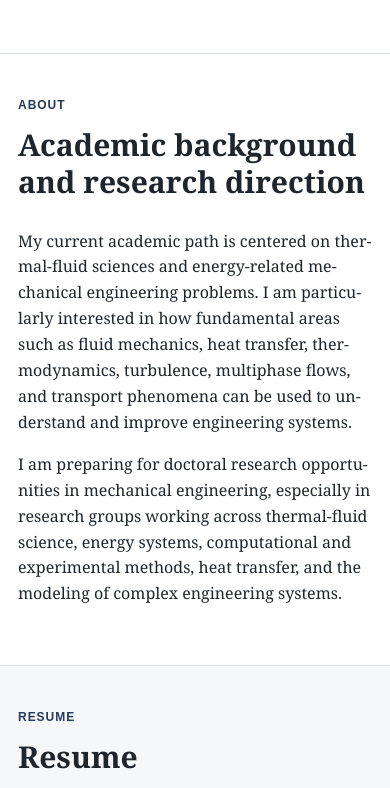
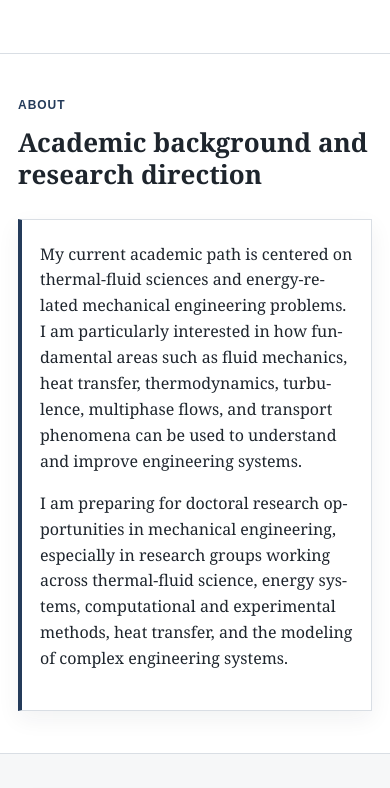
Before and after one commit to johnevansdakurah/johnevansdakurah.github.io, a plain HTML site: page index.html in a window 390 px wide. Shown: the part 1188-1976 px from the top of the page. Drawn offline with Linux system fonts and the light colour scheme.

Commit message:
Improve mobile academic section layout

```diff
--- a/styles.css
+++ b/styles.css
@@ -297,51 +297,44 @@ li { margin: 6px 0; }
   }
 }
 
-/* Mobile readability fix: keep academic text away from screen edges */
+/* Mobile readability and academic card treatment */
 @media (max-width: 820px) {
-  body {
-    overflow-x: hidden;
-  }
-
   .container {
-    width: 100%;
-    max-width: 100%;
-    padding-left: 20px;
-    padding-right: 20px;
+    padding-left: 22px;
+    padding-right: 22px;
   }
 
   .section {
-    padding-top: 42px;
-    padding-bottom: 42px;
+    padding: 42px 0;
   }
 
-  #about .section-heading,
-  #about .about-full,
-  #resume .section-heading {
-    width: 100%;
-    max-width: 100%;
+  #about .about-full {
+    background: #ffffff;
+    border: 1px solid var(--line);
+    border-left: 4px solid var(--accent);
+    padding: 22px 20px;
+    box-shadow: 0 8px 22px rgba(30, 37, 45, 0.06);
   }
 
   #about .about-full p,
-  #resume .section-heading p:not(.eyebrow),
-  .section-heading.compact p:not(.eyebrow) {
+  #resume .section-heading p:not(.eyebrow) {
     text-align: left;
     text-align-last: auto;
-    max-width: 100%;
-    overflow-wrap: normal;
+    overflow-wrap: break-word;
     word-break: normal;
     hyphens: auto;
   }
 
-  .cv-block,
-  .project-list article,
-  .contact-card {
-    width: 100%;
-    max-width: 100%;
+  #resume .section-heading.compact {
+    background: #ffffff;
+    border: 1px solid var(--line);
+    border-left: 4px solid var(--accent);
+    padding: 22px 20px;
+    box-shadow: 0 8px 22px rgba(30, 37, 45, 0.06);
   }
 
-  .cv-block {
-    padding: 20px;
+  #resume .section-heading.compact p:not(.eyebrow) {
+    margin-bottom: 0;
   }
 }
 
@@ -351,7 +344,19 @@ li { margin: 6px 0; }
     padding-right: 18px;
   }
 
-  .cv-block {
-    padding: 18px;
+  #about .about-full,
+  #resume .section-heading.compact,
+  .cv-block,
+  .project-list article {
+    padding-left: 18px;
+    padding-right: 18px;
+  }
+
+  h1 {
+    font-size: 38px;
+  }
+
+  h2 {
+    font-size: 26px;
   }
 }
```
